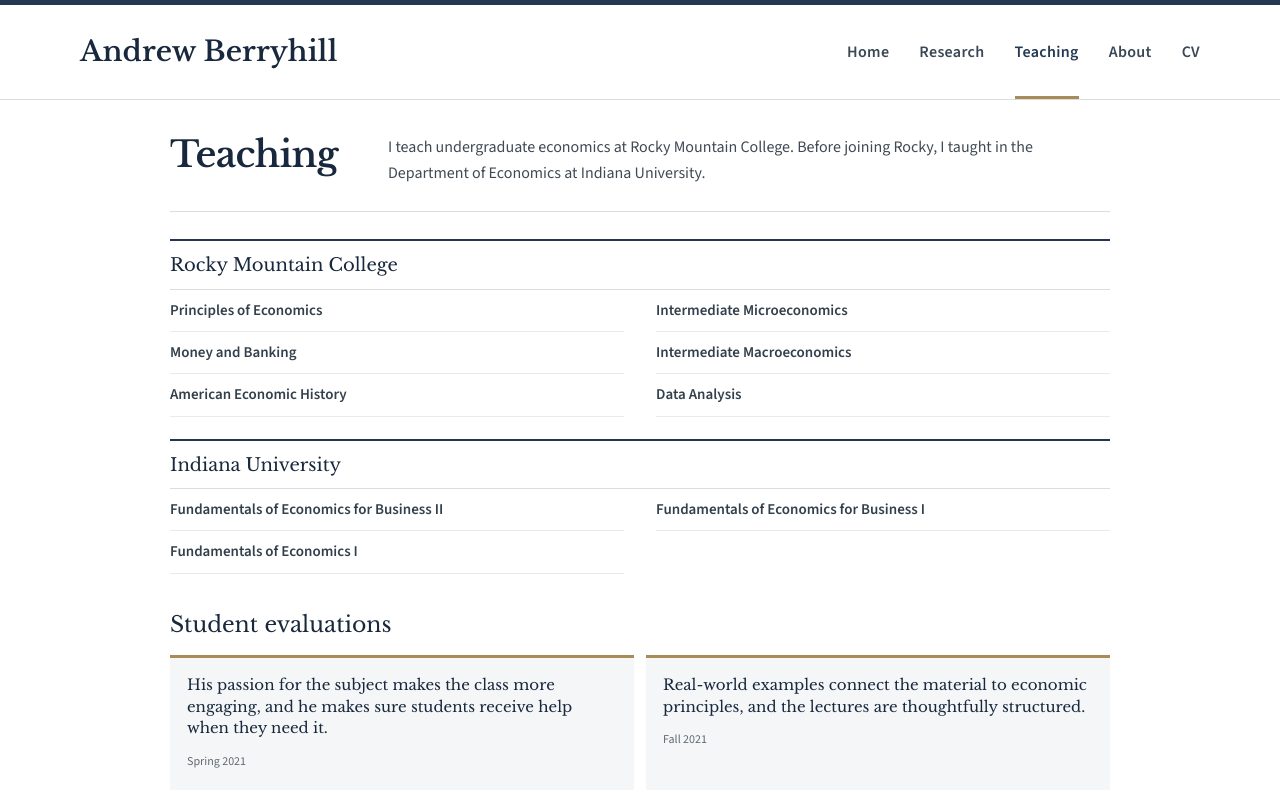
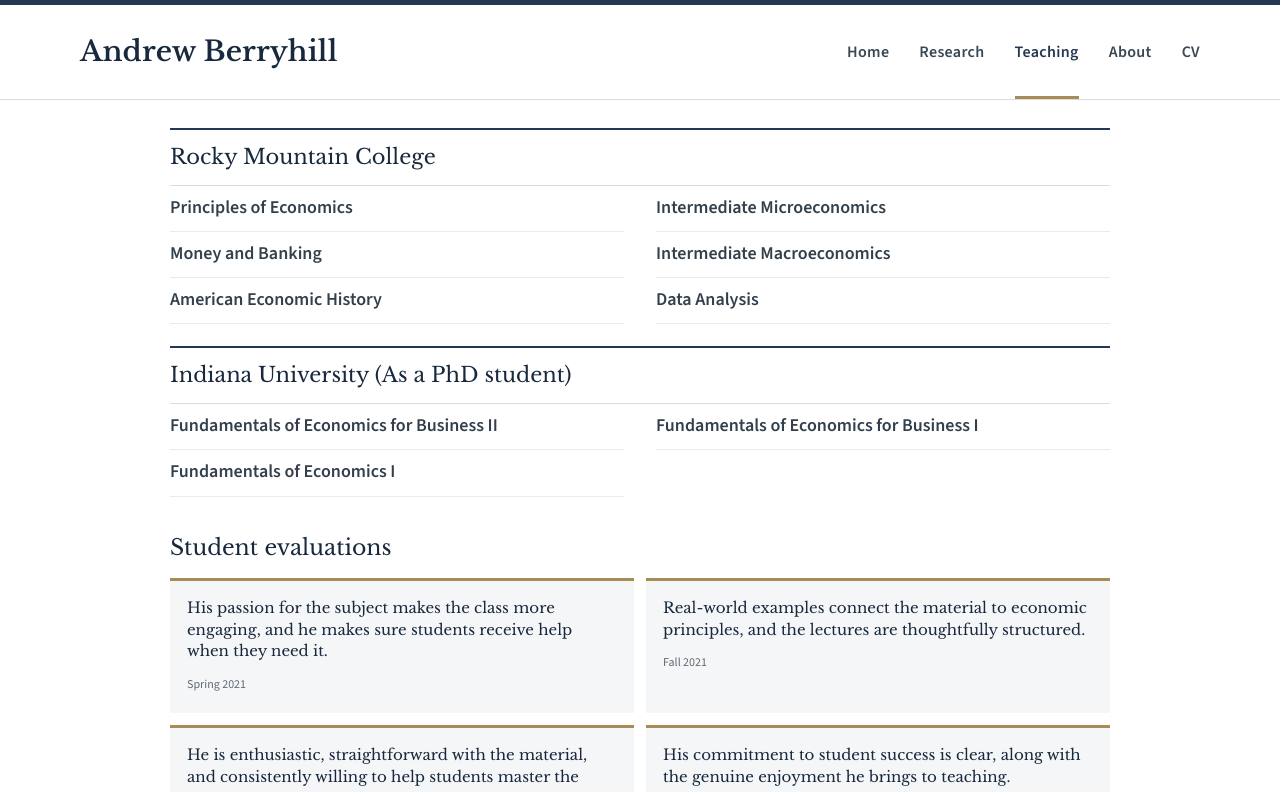
Before and after one commit to andrewberryhill/andrewberryhill.github.io, a Next.js app: page /teaching in a window 1280 px wide. Shown: the top 792 px of the page. Built offline with nearby package versions, Linux system fonts and the light colour scheme.

Commit message:
Simplify teaching page and enlarge course text

```diff
--- a/app/globals.css
+++ b/app/globals.css
@@ -183,10 +183,11 @@
 .course-columns { display: block; }
 .course-group { border-top: 2px solid var(--navy); }
 .course-group + .course-group { margin-top: 22px; }
-.course-group > h3 { margin: 0; padding: 9px 0 8px; color: var(--navy-dark); font-family: var(--font-serif), Georgia, serif; font-size: 18px; border-bottom: 1px solid var(--line); }
+.course-group > h3 { margin: 0; padding: 10px 0 9px; color: var(--navy-dark); font-family: var(--font-serif), Georgia, serif; font-size: 21px; border-bottom: 1px solid var(--line); }
 .course-grid { display: grid; grid-template-columns: 1fr 1fr; column-gap: 32px; }
-.course-row { display: block; padding: 7px 0; border-bottom: 1px solid #e8ebee; }
-.course-row strong { color: #33404c; font-size: 15px; font-weight: 600; line-height: 1.4; }
+.course-row { display: block; padding: 9px 0; border-bottom: 1px solid #e8ebee; }
+.course-row strong { color: #33404c; font-size: 18px; font-weight: 600; line-height: 1.45; }
+.teaching-page { padding-top: 28px; }
 .teaching-page .evaluations { margin-top: 32px; }
 .teaching-page .evaluations > h2 { margin-bottom: 12px; font-size: 22px; }
 .teaching-page .quote-grid { grid-template-columns: repeat(2, 1fr); gap: 12px; }
--- a/app/teaching/page.tsx
+++ b/app/teaching/page.tsx
@@ -11,12 +11,7 @@
     <main>
       <SiteHeader current="teaching" />
       <div className="inner-page compact-page teaching-page">
-        <header className="page-heading">
-          <h1>Teaching</h1>
-          <p>
-            I teach undergraduate economics at Rocky Mountain College. Before joining Rocky, I taught in the Department of Economics at Indiana University.
-          </p>
-        </header>
+        <h1 className="sr-only">Teaching</h1>
 
         <section className="teaching-section" aria-label="Teaching experience">
           <div className="course-columns">
@@ -32,7 +27,7 @@
               </div>
             </section>
             <section className="course-group" aria-labelledby="indiana-courses">
-              <h3 id="indiana-courses">Indiana University</h3>
+              <h3 id="indiana-courses">Indiana University (As a PhD student)</h3>
               <div className="course-grid">
                 <div className="course-row"><strong>Fundamentals of Economics for Business II</strong></div>
                 <div className="course-row"><strong>Fundamentals of Economics for Business I</strong></div>
```
